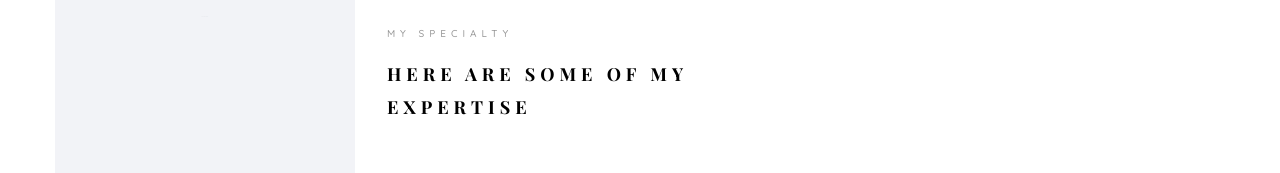
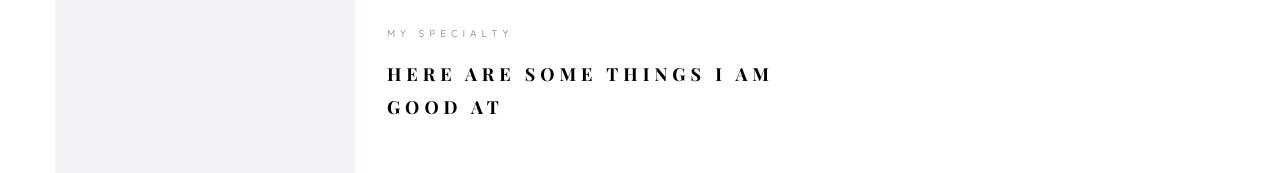
Before and after one commit to SushC-OSU/portfolio, a plain HTML site: page index.html in a window 1280 px wide. Shown: the part 500-673 px from the top of the page. Drawn offline with nearby package versions, Linux system fonts and the light colour scheme; files whose address does not match are found by name; a web font is replaced by a local one.

Commit message:
Updated Text

```diff
--- a/index.html
+++ b/index.html
@@ -261,7 +261,7 @@ Copyright <script>document.write(new Date().getFullYear());</script> All rights
 					<div class="row">
 						<div class="col-md-6 col-md-offset-3 col-md-pull-3 animate-box" data-animate-effect="fadeInLeft">
 							<span class="heading-meta">MY SPECIALTY</span>
-							<h2 class="colorlib-heading">Here are some of my expertise</h2>
+							<h2 class="colorlib-heading">Here are some things I am good at</h2>
 						</div>
 					</div>
 					<div class="row row-pt-md">
```
